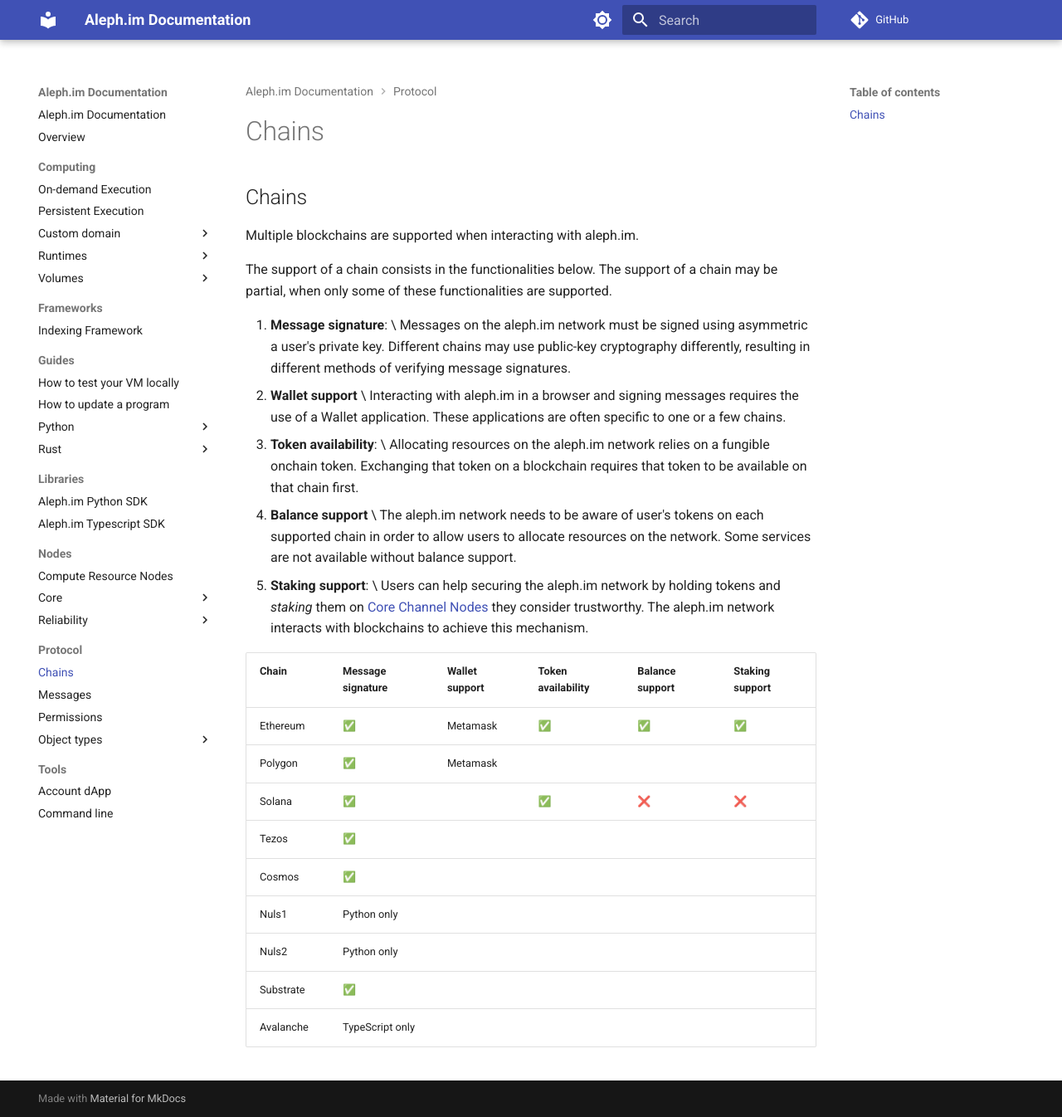
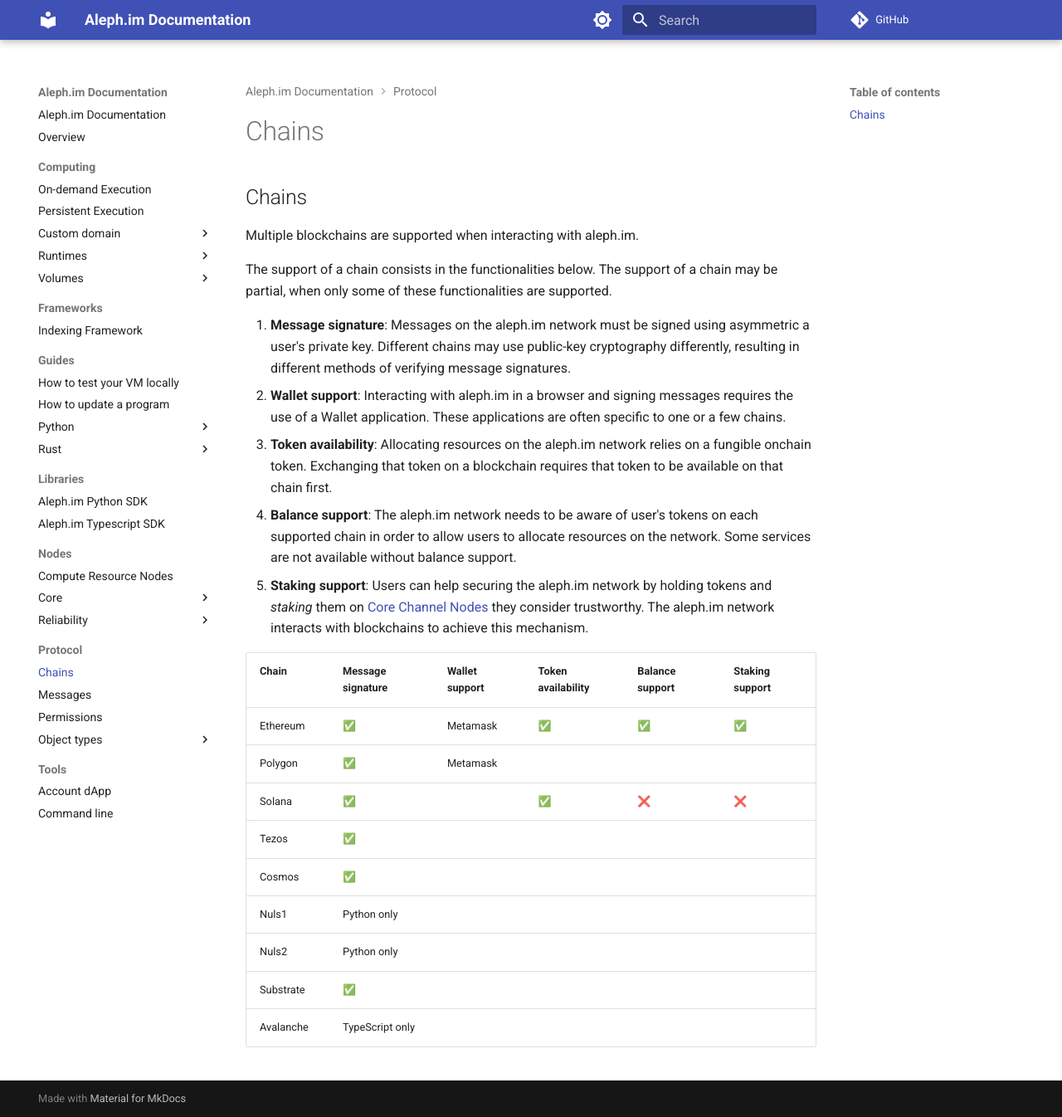
Before and after one commit to aleph-im/aleph-docs, an MkDocs documentation site: the page built from docs/protocol/chains.md, in a window 1280 px wide and 1346 px high. Shown: the whole window at 83% size. Built offline with MkDocs 1.6.1 and Material for MkDocs 9.7.7, drawn with Linux system fonts in a browser that asks for light colours; comment, search, counter and statistics services are not loaded.

```diff
--- a/docs/protocol/chains.md
+++ b/docs/protocol/chains.md
@@ -6,20 +6,20 @@ The support of a chain consists in the functionalities below.
 The support of a chain may be partial, when only some of these
 functionalities are supported.
 
-1. **Message signature**: \
+1. **Message signature**:
    Messages on the aleph.im network must be signed using asymmetric a user's private key.
    Different chains may use public-key cryptography differently, resulting in different methods
    of verifying message signatures.
-2. **Wallet support** \
+2. **Wallet support**:
    Interacting with aleph.im in a browser and signing messages requires the use of a Wallet application.
    These applications are often specific to one or a few chains.
-3. **Token availability**: \
+3. **Token availability**:
    Allocating resources on the aleph.im network relies on a fungible onchain token.
    Exchanging that token on a blockchain requires that token to be available on that chain first.
-4. **Balance support** \
+4. **Balance support**:
    The aleph.im network needs to be aware of user's tokens on each supported chain in order to allow
    users to allocate resources on the network. Some services are not available without balance support.
-5. **Staking support**: \
+5. **Staking support**:
    Users can help securing the aleph.im network by holding tokens and _staking_ them on
    [Core Channel Nodes](../nodes/core/index.md) they consider trustworthy. The aleph.im network
    interacts with blockchains to achieve this mechanism.
```
